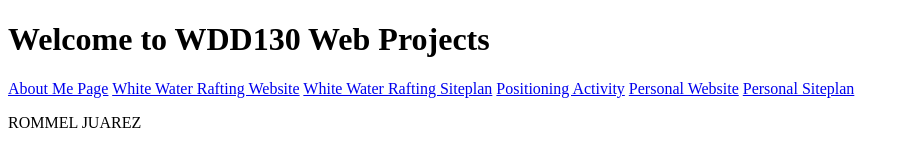
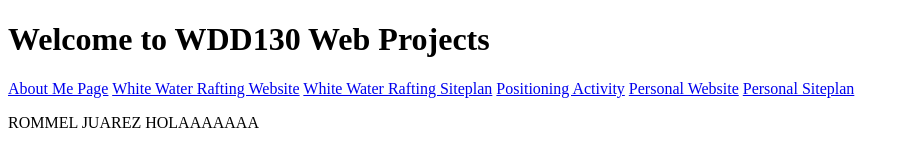
Before and after one commit to RommelJuarez/byuprojects1, a plain HTML site: page index.html in a window 1280 px wide. Shown: the whole page, without its empty margins (0-909 px from the left). Drawn offline with Linux system fonts and the light colour scheme.

Commit message:
agregue un hola

```diff
--- a/index.html
+++ b/index.html
@@ -16,6 +16,6 @@
       <a href="#">Personal Website</a>
       <a href="#">Personal Siteplan</a>
     </nav>
-    <p>ROMMEL JUAREZ</p>
+    <p>ROMMEL JUAREZ HOLAAAAAAA</p>
 </body>
 </html>
```
